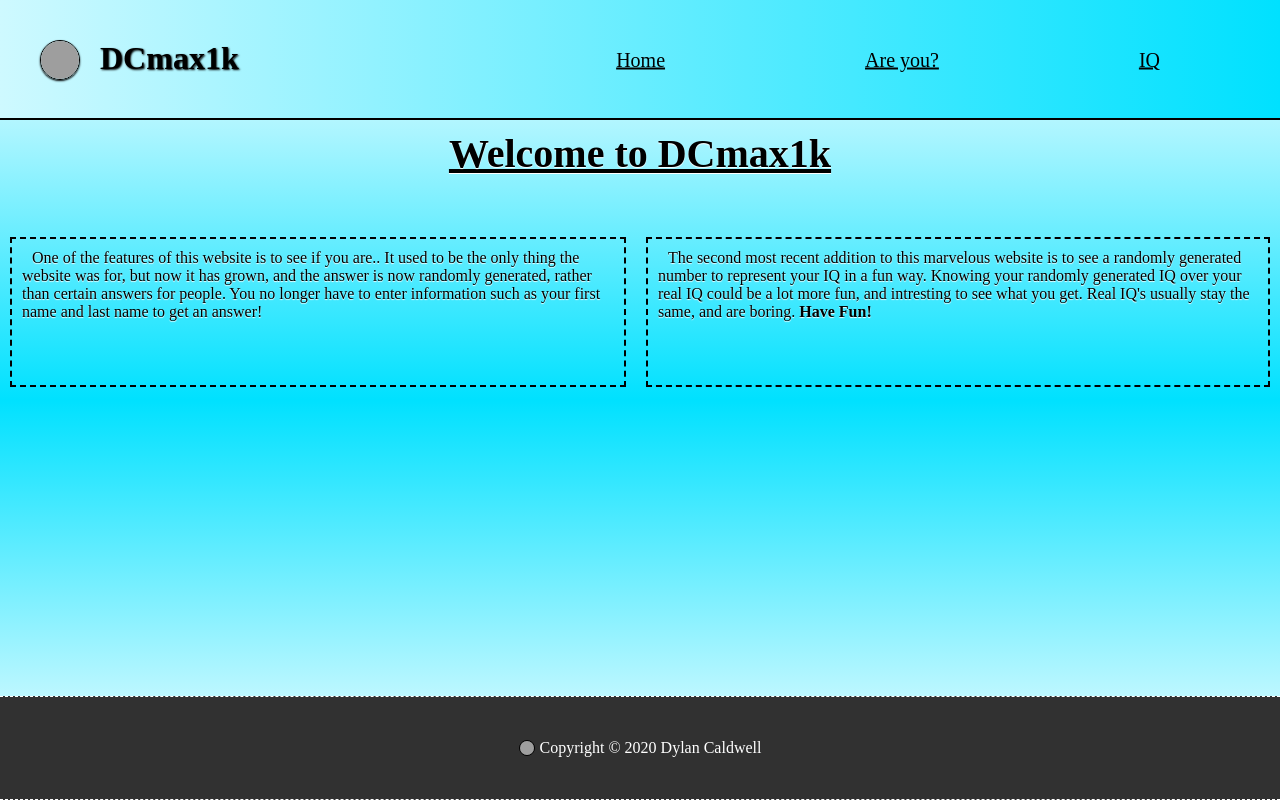
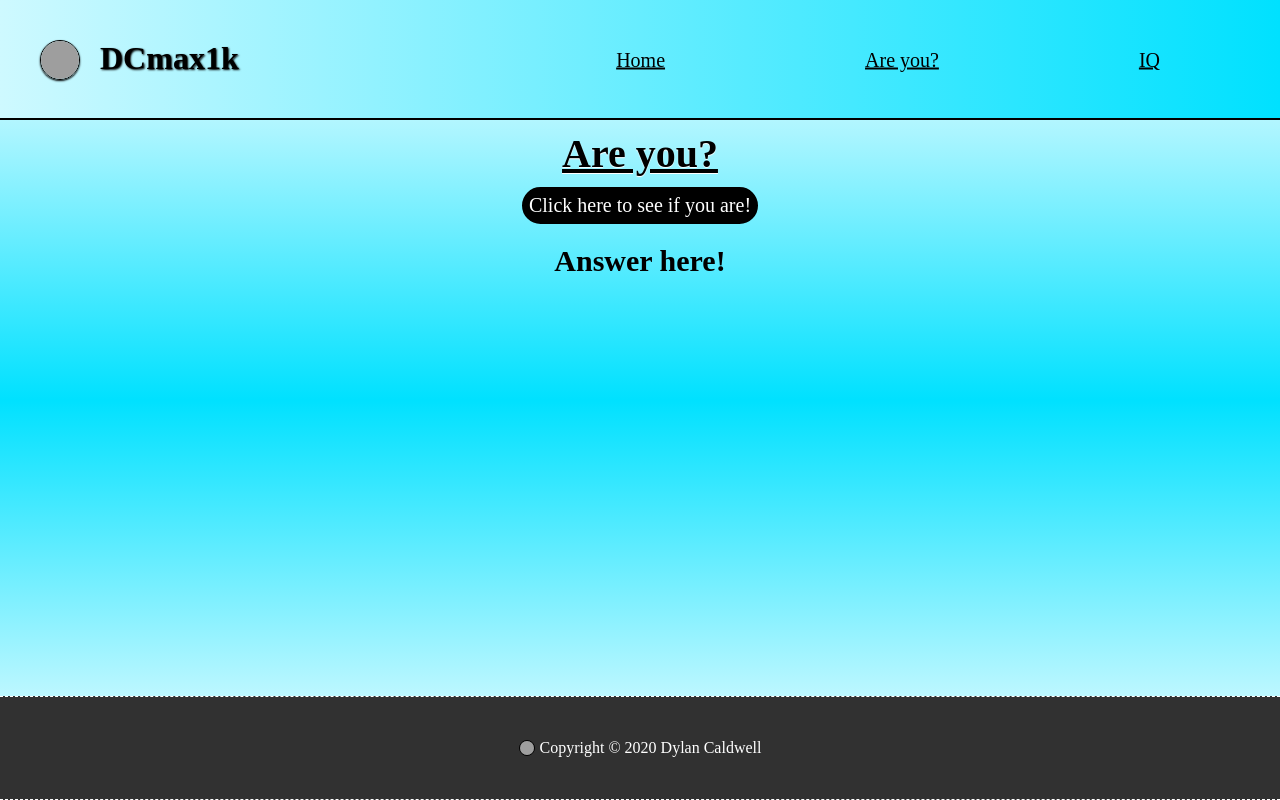
Before and after one commit to DCmax1k/reacttest, a React (Create React App) app: page / in a window 1280 px wide. Both pictures are taken after a click on the item "Are you?". Built offline with nearby package versions, Linux system fonts and the light colour scheme; grey boxes are pictures that could not be loaded; a web font is replaced by a local one.

Commit message:
Added the are you page, and finished it

```diff
--- a/src/App.css
+++ b/src/App.css
@@ -2,6 +2,52 @@
   height: 100vh;
   width: 100vw;
   background: linear-gradient(white, rgb(0, 225, 255), white);
+}
+
+.home-page {
+  display: none;
+}
+
+.home-page.active {
+  display: block;
+}
+
+.areyou-page {
+  display: none;
+}
+
+.areyou-page.active {
+  display: block;
+}
+
+.button {
+  display: flex;
+  justify-content: center;
+  align-items: center;
+  flex-direction: column;
+}
+
+.areyou-answer {
+  margin: 20px;
+  font-size: 30px;
+}
+
+button {
+  padding: 5px;
+  font-size: 20px;
+  border: 2px solid black;
+  outline: none;
+  cursor: pointer;
+  border-radius: 999px;
+  color: white;
+  background: black;
+  transition: all 0.3s ease;
+}
+
+button:hover {
+  background: transparent;
+  color: black;
+  transform: scale(1.1);
 }
 
 .header {
@@ -144,9 +190,8 @@ header {
   border: 2px dashed black;
   margin: 10px;
   padding: 10px;
-  text-indent: 10px;
   text-shadow: 0 1px 1px white;
-  min-height: 150px;
+  min-height: 180px;
 }
 
 .footer {
--- a/src/App.js
+++ b/src/App.js
@@ -2,6 +2,7 @@ import React from 'react';
 import './App.css';
 import Header from './components/Header';
 import BodyCont from './components/Body';
+import AreyouBody from './components/Areyou';
 import Footer from './components/Footer';
 import NavMenu from './components/NavMenu';
 
@@ -9,9 +10,14 @@ function App() {
   return (
     <div className='App'>
       <NavMenu />
-      <div className='home-page'>
+      <div className='home-page active'>
         <Header />
         <BodyCont />
+        <Footer />
+      </div>
+      <div className='areyou-page'>
+        <Header />
+        <AreyouBody />
         <Footer />
       </div>
     </div>
--- /dev/null
+++ b/src/components/Areyou.jsx
@@ -0,0 +1,45 @@
+import React, { useState } from 'react';
+import Title from './Title';
+
+const AreyouBody = () => {
+  const [answer, setAnswer] = useState('Answer here!');
+
+  const genAnswer = () => {
+    let generated = Math.floor(Math.random() * 10);
+    let areYouAnswer = '';
+    if (generated == 0) {
+      areYouAnswer = 'Ummm YES!';
+    } else if (generated == 1) {
+      areYouAnswer = 'Yes 100% sure.';
+    } else if (generated == 2) {
+      areYouAnswer = "I'll say YES";
+    } else if (generated == 3) {
+      areYouAnswer = 'Yes Yes YES';
+    } else if (generated == 4) {
+      areYouAnswer = "Seriously! Don't even have to ask, obviousy a YES!";
+    } else if (generated == 5) {
+      areYouAnswer = 'I guess not...';
+    } else if (generated == 6) {
+      areYouAnswer = 'Unfortunatly no..';
+    } else if (generated == 7) {
+      areYouAnswer = 'Luckily no.';
+    } else if (generated == 8) {
+      areYouAnswer = 'Nope..';
+    } else if (generated == 9) {
+      areYouAnswer = 'Not really, but maybe a little.';
+    }
+    setAnswer(areYouAnswer);
+  };
+
+  return (
+    <div className='areyou-cont'>
+      <Title title='Are you?' />
+      <div className='button'>
+        <button onClick={genAnswer}>Click here to see if you are!</button>
+        <h2 className='areyou-answer'>{answer}</h2>
+      </div>
+    </div>
+  );
+};
+
+export default AreyouBody;
--- a/src/components/Body.jsx
+++ b/src/components/Body.jsx
@@ -5,7 +5,7 @@ import Paragraph from './Paragraph';
 const BodyCont = () => {
   return (
     <div>
-      <Title />
+      <Title title='Welcome to DCmax1k' />
       <div className='paragraphs'>
         <Paragraph message='One of the features of this website is to see if you are.. It used to be the only thing the website was for, but now it has grown, and the answer is now randomly generated, rather than certain answers for people. You no longer have to enter information such as your first name and last name to get an answer!' />
         <Paragraph
--- a/src/components/Nav.js
+++ b/src/components/Nav.js
@@ -9,9 +9,9 @@ const Nav = () => {
   return (
     <div className='nav-links'>
       <ul>
-        <li>Home</li>
-        <li>Are you?</li>
-        <li>IQ</li>
+        <li onClick={homeLink}>Home</li>
+        <li onClick={areyouLink}>Are you?</li>
+        <li onClick={iqLink}>IQ</li>
       </ul>
       <h1 className='navTogOpen' onClick={navMenuTog}>
         <div></div>
@@ -21,3 +21,21 @@ const Nav = () => {
 };
 
 export default Nav;
+
+function areyouLink() {
+  document.querySelector('.areyou-page').classList.add('active');
+  document.querySelector('.home-page').classList.remove('active');
+  // ALSO REMOVE THE IQ PAGE
+}
+
+function homeLink() {
+  document.querySelector('.home-page').classList.add('active');
+  document.querySelector('.areyou-page').classList.remove('active');
+  // ALSO REMOVE THE IQ PAGE
+}
+
+function iqLink() {
+  // ADD THE IQ PAGE
+  // REMOVE HOMEPAGE AND AREYOUPAGE
+  alert('UNDER CONSTRUCTION!');
+}
--- a/src/components/NavMenu.jsx
+++ b/src/components/NavMenu.jsx
@@ -4,12 +4,30 @@ const NavMenu = () => {
   return (
     <div className='nav-menu'>
       <ul>
-        <li>Home</li>
-        <li>Are you?</li>
-        <li>IQ</li>
+        <li onClick={homeLink}>Home</li>
+        <li onClick={areyouLink}>Are you?</li>
+        <li onClick={iqLink}>IQ</li>
       </ul>
     </div>
   );
 };
 
 export default NavMenu;
+
+function areyouLink() {
+  document.querySelector('.areyou-page').classList.add('active');
+  document.querySelector('.home-page').classList.remove('active');
+  // ALSO REMOVE THE IQ PAGE
+}
+
+function homeLink() {
+  document.querySelector('.home-page').classList.add('active');
+  document.querySelector('.areyou-page').classList.remove('active');
+  // ALSO REMOVE TEH IQ PAGE
+}
+
+function iqLink() {
+  // ADD THE IQ PAGE
+  // REMOVE HOMEPAGE AND AREYOUPAGE
+  alert('UNDER CONSTRUCTION!');
+}
--- a/src/components/Title.js
+++ b/src/components/Title.js
@@ -1,13 +1,11 @@
 import React from 'react';
 
-
-const Title = () => {
-
-    return (
-        <div className="body-title">
-            <h1>Welcome to DCmax1k</h1>
-        </div>
-    )
-}
+const Title = props => {
+  return (
+    <div className='body-title'>
+      <h1>{props.title}</h1>
+    </div>
+  );
+};
 
 export default Title;
```
